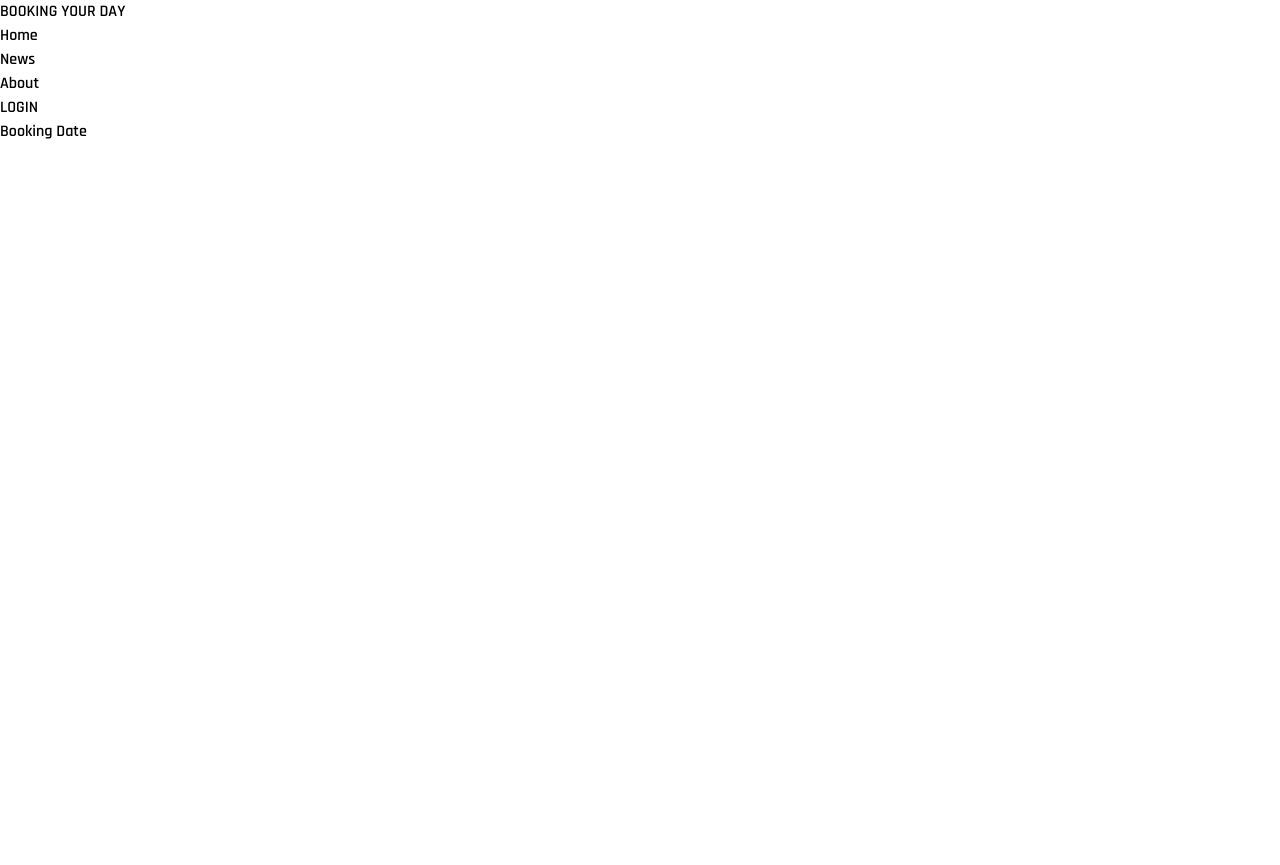
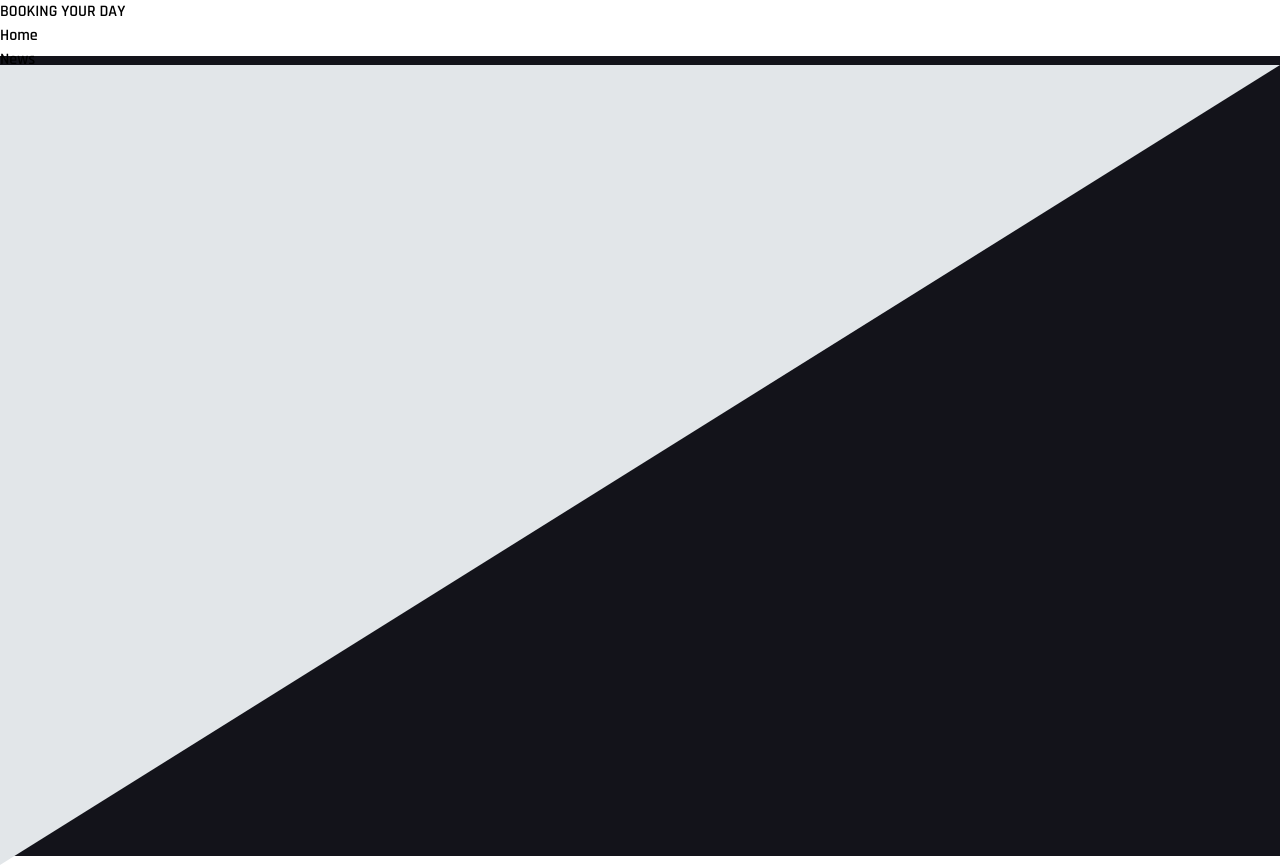
Before and after one commit to Tofazzal26/booking-your-day, a Next.js app: page / in a window 1280 px wide. Before the commit the page ends 800 px from the top, so only its background shows below. Built offline with nearby package versions, Linux system fonts and the light colour scheme.

Commit message:
background design style finish

```diff
--- a/src/Components/Header/page.jsx
+++ b/src/Components/Header/page.jsx
@@ -1,3 +1,5 @@
+import Link from "next/link";
+
 const Header = () => {
   return (
     <div>
@@ -9,9 +11,18 @@ const Header = () => {
             </div>
             <div>
               <ul className=" lg:flex hidden items-center gap-4">
-                <li>Home</li>
-                <li>News</li>
-                <li>About</li>
+                <li>
+                  {" "}
+                  <Link href="/">Home</Link>
+                </li>
+                <li>
+                  {" "}
+                  <Link href="/">News</Link>
+                </li>
+                <li>
+                  {" "}
+                  <Link href="/">About</Link>
+                </li>
               </ul>
             </div>
             <div>
--- /dev/null
+++ b/src/Components/Home/HomeBackground/HomeBackground.module.css
@@ -0,0 +1,31 @@
+.first_div {
+  margin-top: 65px;
+  position: absolute;
+  left: 50%;
+  top: 50%;
+  transform: translate(-50%, -50%);
+  width: 100%;
+  height: 100%;
+  background-color: #e2e6e9;
+  clip-path: polygon(0% 0%, 100% 0%, 0% 100%);
+}
+
+.second_div {
+  margin-bottom: 0;
+  z-index: -1;
+  position: absolute;
+  right: 50%;
+  bottom: 43%;
+  transform: translate(50%, 50%);
+  width: 100%;
+  height: 100%;
+  background-color: #13131a;
+  /* clip-path: polygon(0% 0%, 100% 0%, 0% 100%); */
+}
+/*
+.cardTransparent {
+  width: 400px;
+  height: 500px;
+  background: rgba(255, 255, 255, 0.1);
+  box-shadow: 0 15px 25px rgba(0, 0, 0, 0.1);
+} */
--- /dev/null
+++ b/src/Components/Home/page.jsx
@@ -0,0 +1,25 @@
+import React from "react";
+import BackgroundDesign from "./HomeBackground/HomeBackground.module.css"; // Ensure correct import path
+
+const HomePage = () => {
+  return (
+    <div className="container mx-auto">
+      <div className="">
+        <div className={BackgroundDesign.first_div}></div>
+        <div className={BackgroundDesign.second_div}></div>
+        <div className="relative mt-20">
+          <div>
+            <h1 className="">Welcome to dashboard</h1>
+            <p>
+              Lorem ipsum dolor sit, amet consectetur adipisicing elit.
+              Doloremque dolore veniam similique, incidunt voluptatibus tempore!
+              Atque eos similique consectetur quidem!
+            </p>
+          </div>
+        </div>
+      </div>
+    </div>
+  );
+};
+
+export default HomePage;
--- a/src/app/page.js
+++ b/src/app/page.js
@@ -1,11 +1,12 @@
 import Header from "@/Components/Header/page";
+import HomePage from "@/Components/Home/page";
 import Image from "next/image";
 
 export default function Home() {
   return (
     <div>
       <Header />
-      <h1>Booking Date</h1>
+      <HomePage />
     </div>
   );
 }
```
